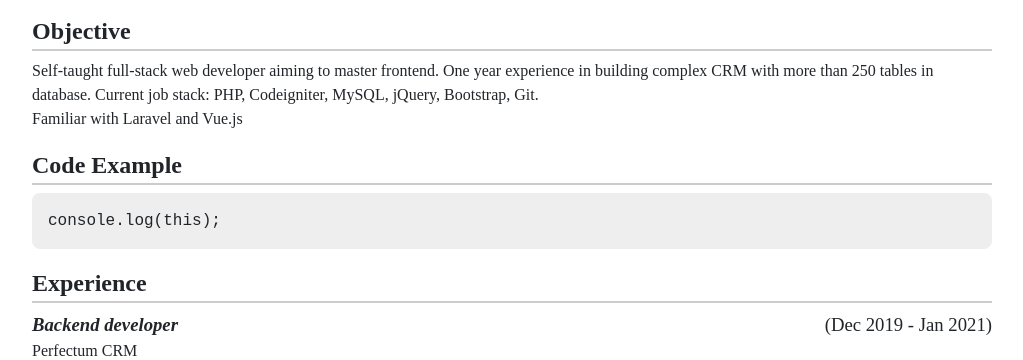
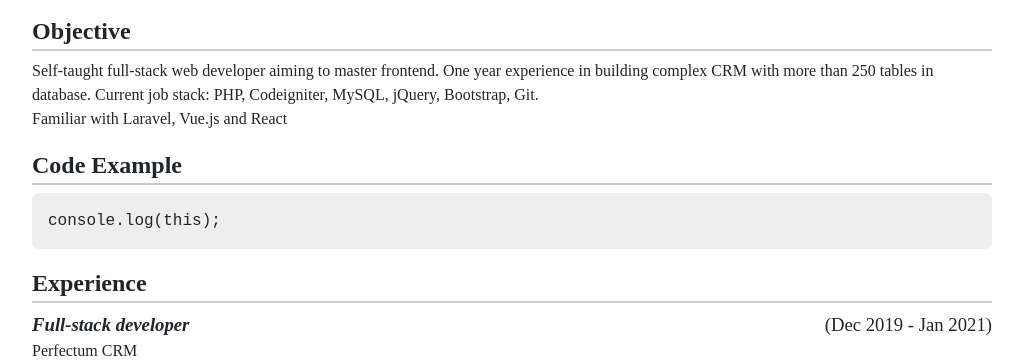
Before and after one commit to alibek-gao/rsschool-cv, a plain HTML site: page index.html in a window 1280 px wide. Shown: the part 250-610 px from the top of the page, without its empty margins (128-1151 px from the left). Drawn offline with Linux system fonts and the light colour scheme.

Commit message:
Update index.html

```diff
--- a/index.html
+++ b/index.html
@@ -27,7 +27,7 @@
         <p>Self-taught full-stack web developer aiming to master frontend.
             One year experience in building complex CRM with more than 250 tables in database.
             Current job stack: PHP, Codeigniter, MySQL, jQuery, Bootstrap, Git.<br>
-            Familiar with Laravel and Vue.js</p>
+            Familiar with Laravel, Vue.js and React</p>
     </section>
     <section class="code-example">
         <h2>Code Example</h2>
@@ -38,7 +38,7 @@
     <section class="experience">
         <h2>Experience</h2>
         <div class="item">
-            <h3>Backend developer <span class="date">(Dec 2019 - Jan 2021)</span></h3>
+            <h3>Full-stack developer <span class="date">(Dec 2019 - Jan 2021)</span></h3>
             <p>Perfectum CRM</p>
             <ul>
                 <li>Development, support and modification of CRM. </li>
```
